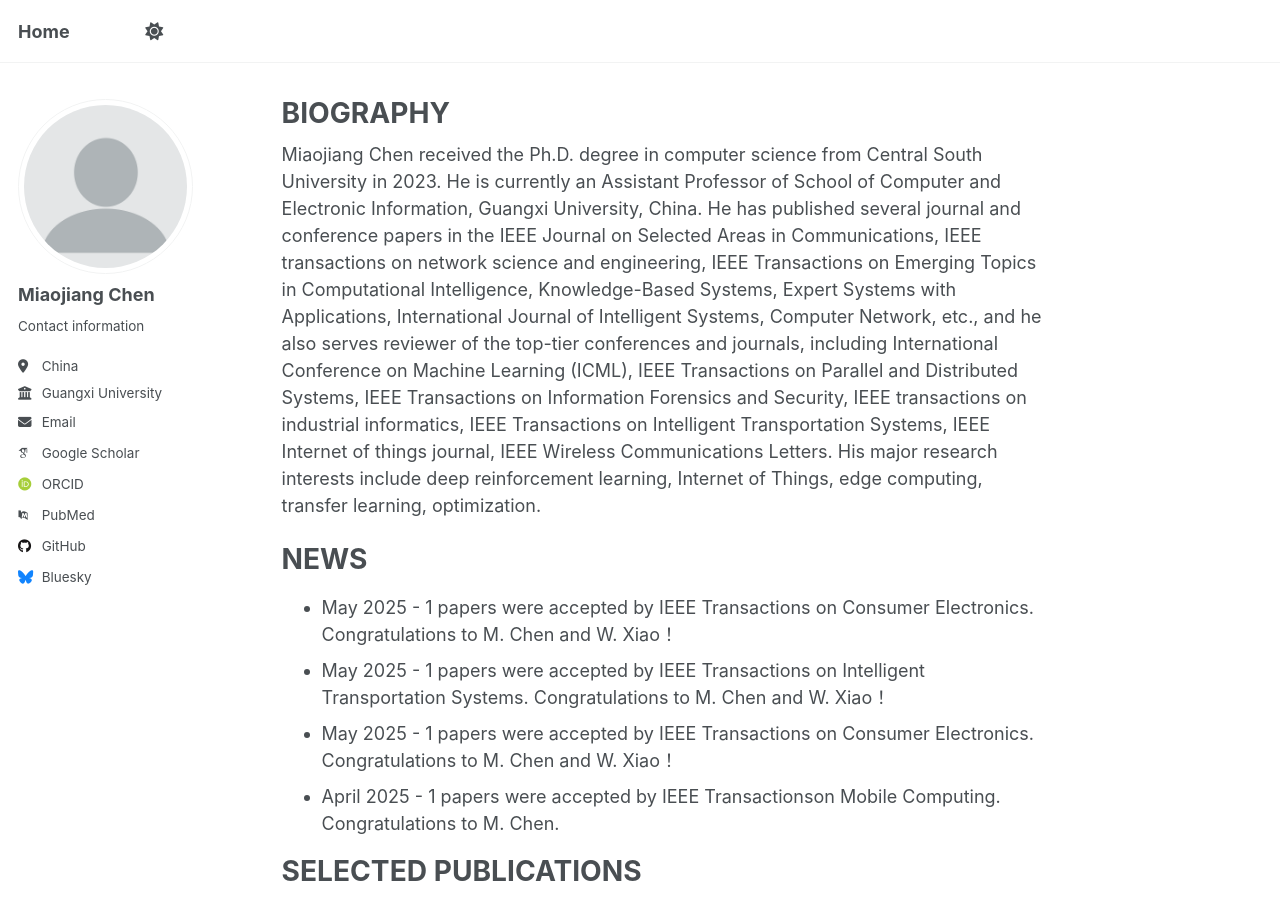
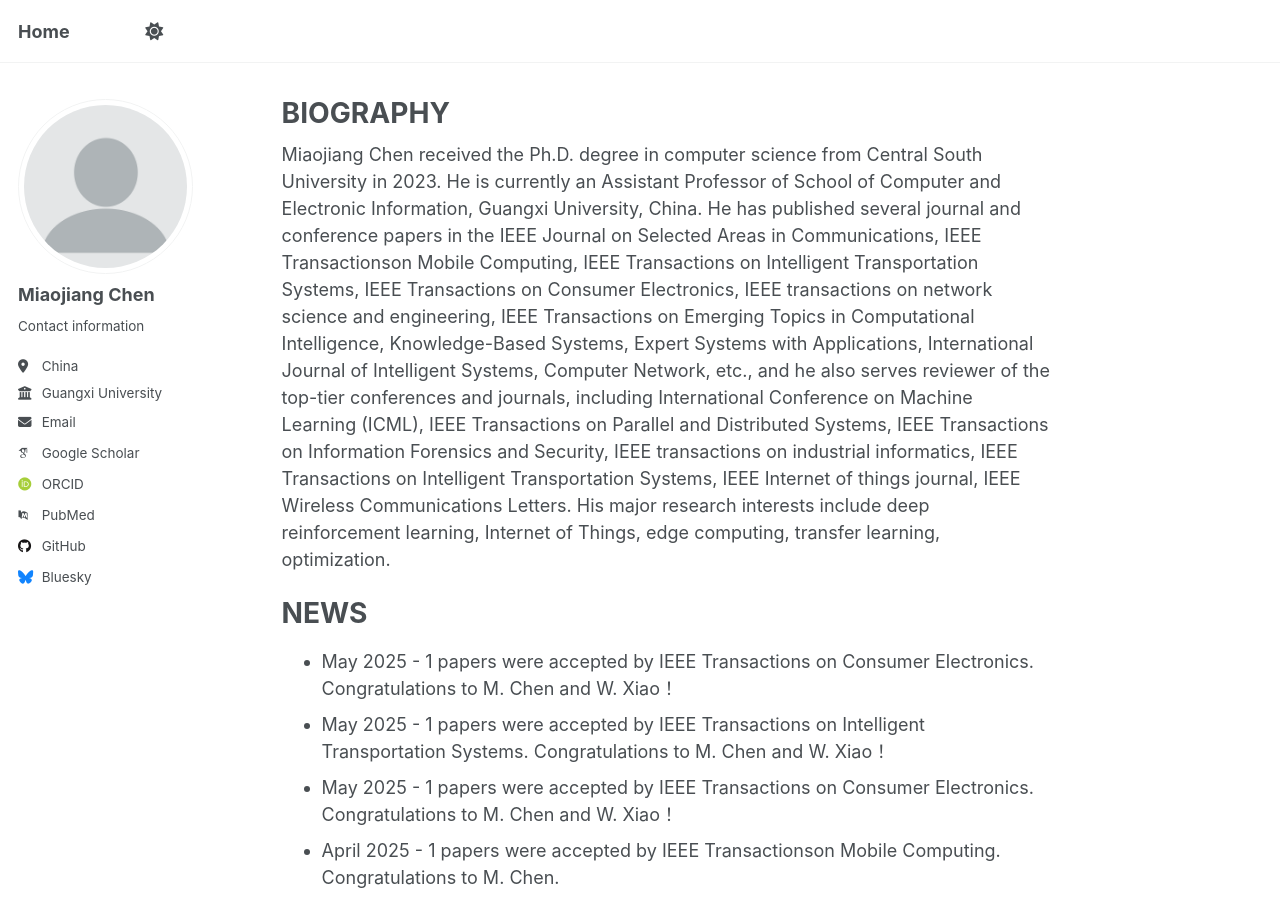
Before and after one commit to mjchen-cs/mjchen-cs.github.io, a Jekyll site: the page built from _pages/about.md, in a window 1280 px wide and 900 px high. Built offline with Jekyll 4.4.1, drawn with Linux system fonts in a browser that asks for light colours; some web fonts are replaced.

Commit message:
about.md

```diff
--- a/_pages/about.md
+++ b/_pages/about.md
@@ -8,7 +8,7 @@ redirect_from:
 ---
 
 Miaojiang Chen received the Ph.D. degree in computer science from Central South University in 2023. He is currently an Assistant Professor of School of Computer and Electronic Information, Guangxi University, China. He has published several journal and
-conference papers in the IEEE Journal on Selected Areas in Communications, IEEE transactions on network science and engineering, IEEE Transactions on Emerging Topics in Computational Intelligence, Knowledge-Based Systems, Expert Systems with Applications, International Journal of Intelligent Systems, Computer Network, etc., and  he also serves reviewer of the top-tier conferences and journals, including International Conference on Machine Learning (ICML), IEEE Transactions on Parallel and Distributed Systems, IEEE Transactions on Information Forensics and Security, IEEE transactions on industrial informatics, IEEE Transactions on Intelligent
+conference papers in the IEEE Journal on Selected Areas in Communications, IEEE Transactionson Mobile Computing, IEEE Transactions on Intelligent Transportation Systems, IEEE Transactions on Consumer Electronics, IEEE transactions on network science and engineering, IEEE Transactions on Emerging Topics in Computational Intelligence, Knowledge-Based Systems, Expert Systems with Applications, International Journal of Intelligent Systems, Computer Network, etc., and  he also serves reviewer of the top-tier conferences and journals, including International Conference on Machine Learning (ICML), IEEE Transactions on Parallel and Distributed Systems, IEEE Transactions on Information Forensics and Security, IEEE transactions on industrial informatics, IEEE Transactions on Intelligent
 Transportation Systems, IEEE Internet of things journal, IEEE Wireless Communications Letters. His major research interests include deep reinforcement learning, Internet of Things, edge computing, transfer learning,  optimization.
 
 NEWS
```
